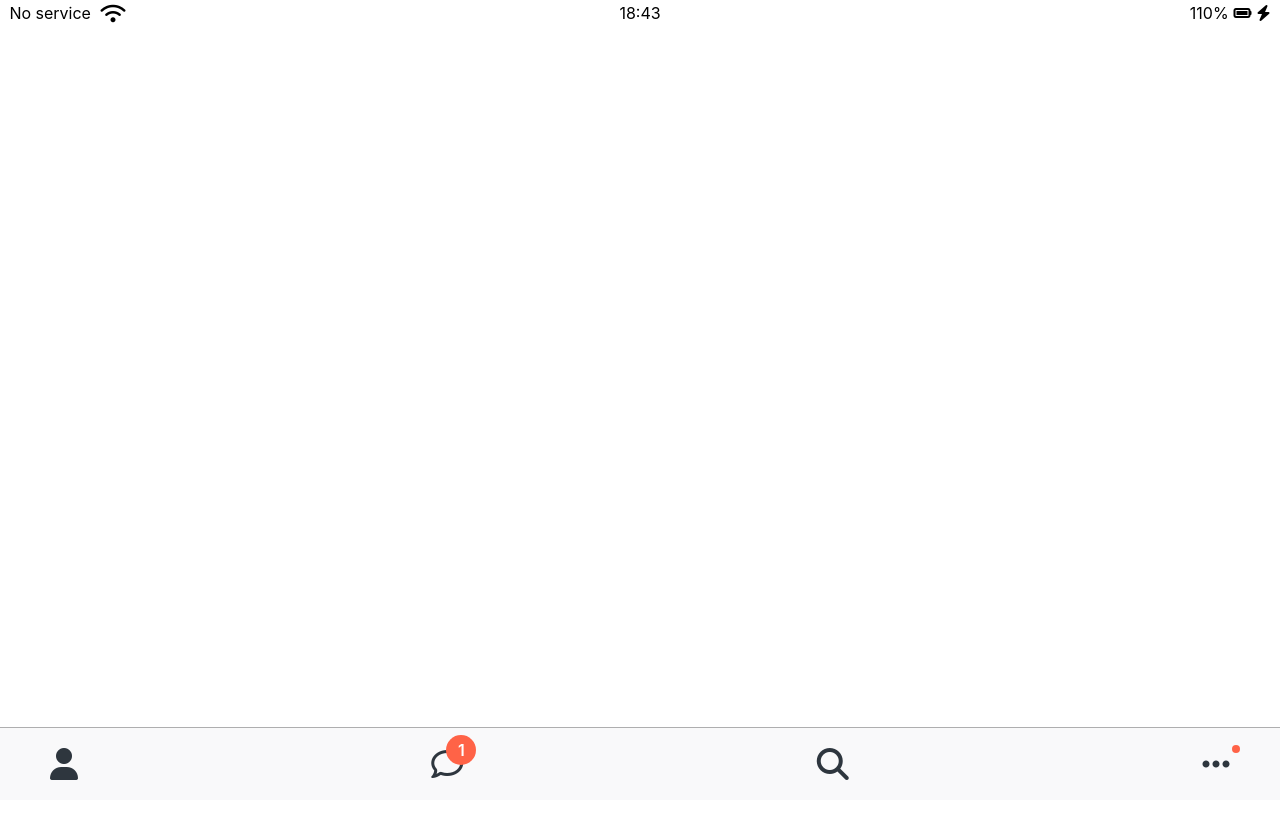
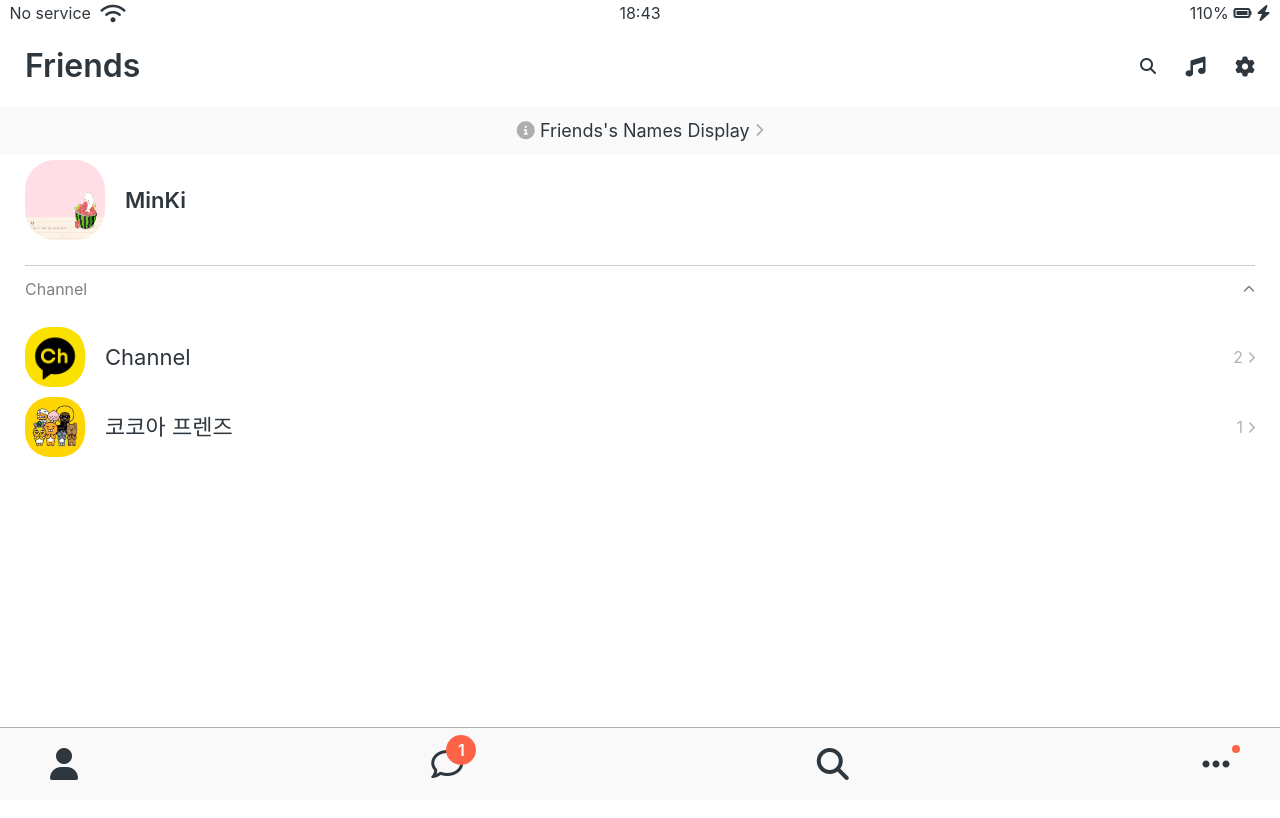
Before and after one commit to dev-MinKi/Kokoa, a plain HTML site: page friends.html in a window 1280 px wide. Drawn offline with Linux system fonts and the light colour scheme.

Commit message:
Friends & Chats screen finished

```diff
--- /dev/null
+++ b/css/components/badge.css
@@ -0,0 +1,11 @@
+.badge {
+  background-color: tomato;
+  width: 30px;
+  height: 30px;
+  border-radius: 15px;
+  display: flex;
+  justify-content: center;
+  align-items: center;
+  color: white;
+  font-weight: 600;
+}
--- a/css/components/nav-bar.css
+++ b/css/components/nav-bar.css
@@ -17,15 +17,6 @@
 }
 
 .nav__notification {
-  background-color: tomato;
-  width: 30px;
-  height: 30px;
-  border-radius: 15px;
-  display: flex;
-  justify-content: center;
-  align-items: center;
-  color: white;
-  font-weight: 600;
   position: absolute;
   left: 15px;
   bottom: 15px;
--- /dev/null
+++ b/css/components/screen-header.css
@@ -0,0 +1,14 @@
+.screen-header {
+  display: flex;
+  justify-content: space-between;
+  padding: var(--horizontal-space);
+  align-items: center;
+  margin-bottom: 15px;
+}
+.screen-header__title {
+  font-size: 32px;
+  font-weight: 600;
+}
+.screen-header__icons span {
+  margin-left: 25px;
+}
--- a/css/components/status-bar.css
+++ b/css/components/status-bar.css
@@ -2,9 +2,9 @@
   display: flex;
   justify-content: center;
   padding: 5px 3px;
+  box-sizing: border-box;
   position: fixed;
   top: 0px;
-  box-sizing: border-box;
   width: 100%;
 }
 .status-bar__column {
--- /dev/null
+++ b/css/components/user-component.css
@@ -0,0 +1,52 @@
+.user-component {
+  justify-content: space-between;
+  margin-bottom: 10px;
+}
+.user-component,
+.user-component__column:first-child {
+  display: flex;
+  align-items: center;
+}
+.user-component__avatar {
+  width: 70px;
+  height: 70px;
+  border-radius: 30px;
+  margin-right: 20px;
+}
+.user-component__title {
+  font-weight: 600;
+  font-size: 22px;
+}
+
+.user-component__subtitle {
+  margin-top: 8px;
+  font-size: 17px;
+  color: rgba(0, 0, 0, 0.5);
+}
+
+.user-component__avatar--xl {
+  width: 80px;
+  height: 80px;
+}
+
+.user-component__avatar--sm {
+  width: 60px;
+  height: 60px;
+  border-radius: 25px;
+}
+
+.user-component__title--not-bold {
+  font-weight: 400;
+}
+
+.user-component__column:last-child {
+  color: rgba(0, 0, 0, 0.3);
+  display: flex;
+  flex-direction: column;
+  align-items: flex-end;
+}
+
+.user-component__time {
+  display: block;
+  margin-bottom: 10px;
+}
--- /dev/null
+++ b/css/screens/friends.css
@@ -0,0 +1,30 @@
+#friends-display-link {
+  display: block;
+  text-align: center;
+  background-color: #fafafa;
+  padding: 15px 0px;
+  font-size: 18px;
+  margin-bottom: 5px;
+  margin-top: -15px;
+}
+
+#friends-display-link i {
+  color: rgba(0, 0, 0, 0.3);
+}
+
+.friends-screen {
+  padding: 0px var(--horizontal-space);
+}
+
+.friends-screen__channel {
+  margin-top: 25px;
+  border-top: 1px solid rgba(0, 0, 0, 0.2);
+  padding-top: 15px;
+}
+.friends-screen__channel-header {
+  margin-bottom: 30px;
+  display: flex;
+  justify-content: space-between;
+  align-items: center;
+  color: rgba(0, 0, 0, 0.5);
+}
--- a/css/styles.css
+++ b/css/styles.css
@@ -4,10 +4,20 @@
 /* Components */
 @import "./components/status-bar.css";
 @import "./components/nav-bar.css";
+@import "./components/screen-header.css";
+@import "./components/user-component.css";
+@import "./components/badge.css";
+
 /* Screens*/
 @import "./screens/login.css";
+@import "./screens/friends.css";
 body {
   font-family: -apple-system, BlinkMacSystemFont, "Segoe UI", Roboto, Oxygen,
     Ubuntu, Cantarell, "Open Sans", "Helvetica Neue", sans-serif;
   height: 100vh;
+  padding-top: 25px;
+  color: #2e363e;
 }
+.main-screen {
+  padding: 0px var(--horizontal-space);
+}
--- a/css/variables.css
+++ b/css/variables.css
@@ -1,3 +1,4 @@
 :root {
   --yellow: #fae100;
+  --horizontal-space: 25px;
 }
--- a/friends.html
+++ b/friends.html
@@ -21,6 +21,77 @@
         <i class="fas fa-bolt"></i>
       </div>
     </div>
+    <header class="screen-header">
+      <h1 class="screen-header__title">Friends</h1>
+      <div class="screen-header__icons">
+        <span><i class="fas fa-search fa-"></i></span>
+        <span><i class="fas fa-music fa-lg"></i></span>
+        <span><i class="fas fa-cog fa-lg"></i></span>
+      </div>
+    </header>
+    <a id="friends-display-link">
+      <i class="fas fa-info-circle"></i> Friends's Names Display
+      <i class="fas fa-chevron-right fa-xs"></i>
+    </a>
+    <main class="friends-screen">
+      <div class="user-component">
+        <div class="user-component__column">
+          <img
+            src="img/202008_om_1920.jpg"
+            class="user-component__avatar user-component__avatar--xl"
+          />
+          <div class="user-component__text">
+            <h4 class="user-component__title">MinKi</h4>
+            <!-- <h6 class="user-component__subtitle">this text whatever</h6> -->
+          </div>
+        </div>
+        <div class="user-component__column"></div>
+      </div>
+      <div class="friends-screen__channel">
+        <div class="friends-screen__channel-header">
+          <span>Channel</span>
+          <i class="fas fa-chevron-up fa-xs"></i>
+        </div>
+        <div class="user-component">
+          <div class="user-component__column">
+            <img
+              src="img/meta_kakao_talk_channel_symbol.png"
+              class="user-component__avatar user-component__avatar--sm"
+            />
+            <div class="user-component__text">
+              <h4 class="user-component__title user-component__title--not-bold">
+                Channel
+              </h4>
+            </div>
+          </div>
+          <div class="user-component__column">
+            <div>
+              <span>2</span>
+              <i class="fas fa-chevron-right fa-xs"></i>
+            </div>
+          </div>
+        </div>
+      </div>
+      <div class="user-component">
+        <div class="user-component__column">
+          <img
+            src="img/kakaofriends.jpg"
+            class="user-component__avatar user-component__avatar--sm"
+          />
+          <div class="user-component__text">
+            <h4 class="user-component__title user-component__title--not-bold">
+              코코아 프렌즈
+            </h4>
+          </div>
+        </div>
+        <div class="user-component__column">
+          <div>
+            <span>1</span>
+            <i class="fas fa-chevron-right fa-xs"></i>
+          </div>
+        </div>
+      </div>
+    </main>
     <nav class="nav">
       <ul class="nav__list">
         <li class="nav__btn">
@@ -29,16 +100,18 @@
           ></a>
         </li>
         <li class="nav__btn">
-          <a class="nav__link" href="#">
-            <span class="nav__notification">1</span>
+          <a class="nav__link" href="chats.html">
+            <span class="nav__notification badge">1</span>
             <i class="far fa-comment fa-2x"></i>
           </a>
         </li>
         <li class="nav__btn">
-          <a class="nav__link" href="#"><i class="fas fa-search fa-2x"></i></a>
+          <a class="nav__link" href="find.html"
+            ><i class="fas fa-search fa-2x"></i
+          ></a>
         </li>
         <li class="nav__btn">
-          <a class="nav__link" href="#">
+          <a class="nav__link" href="more.html">
             <div class="nav__notification2"></div>
             <i class="fas fa-ellipsis-h fa-2x"></i
           ></a>
```
Also changed, not shown: chats.html (added, +81 -0 lines), img/202008_om_1920.jpg (added), img/kakaofriends.jpg (added), img/kakaotalk.jpg (added), img/meta_kakao_talk_channel_symbol.png (added).
